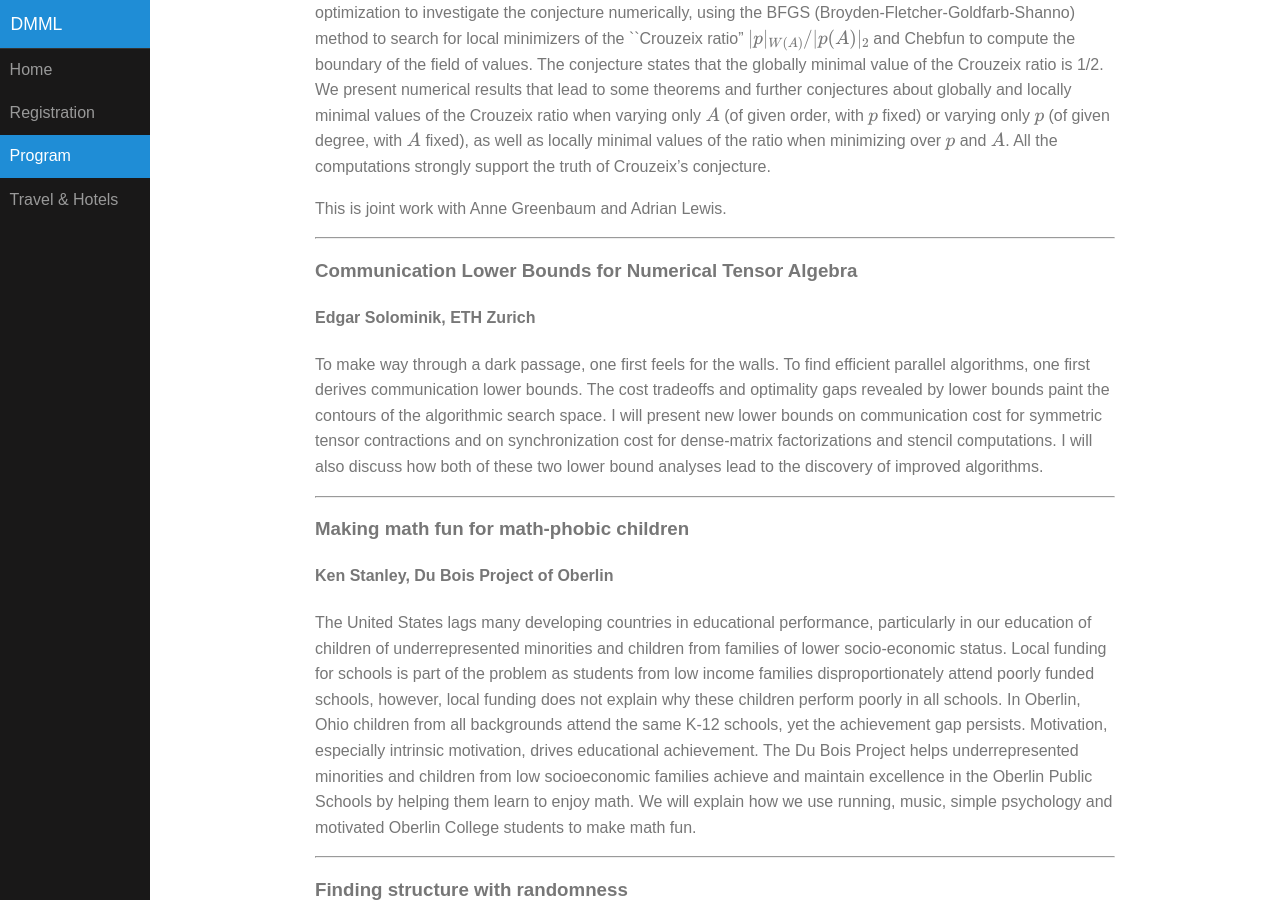
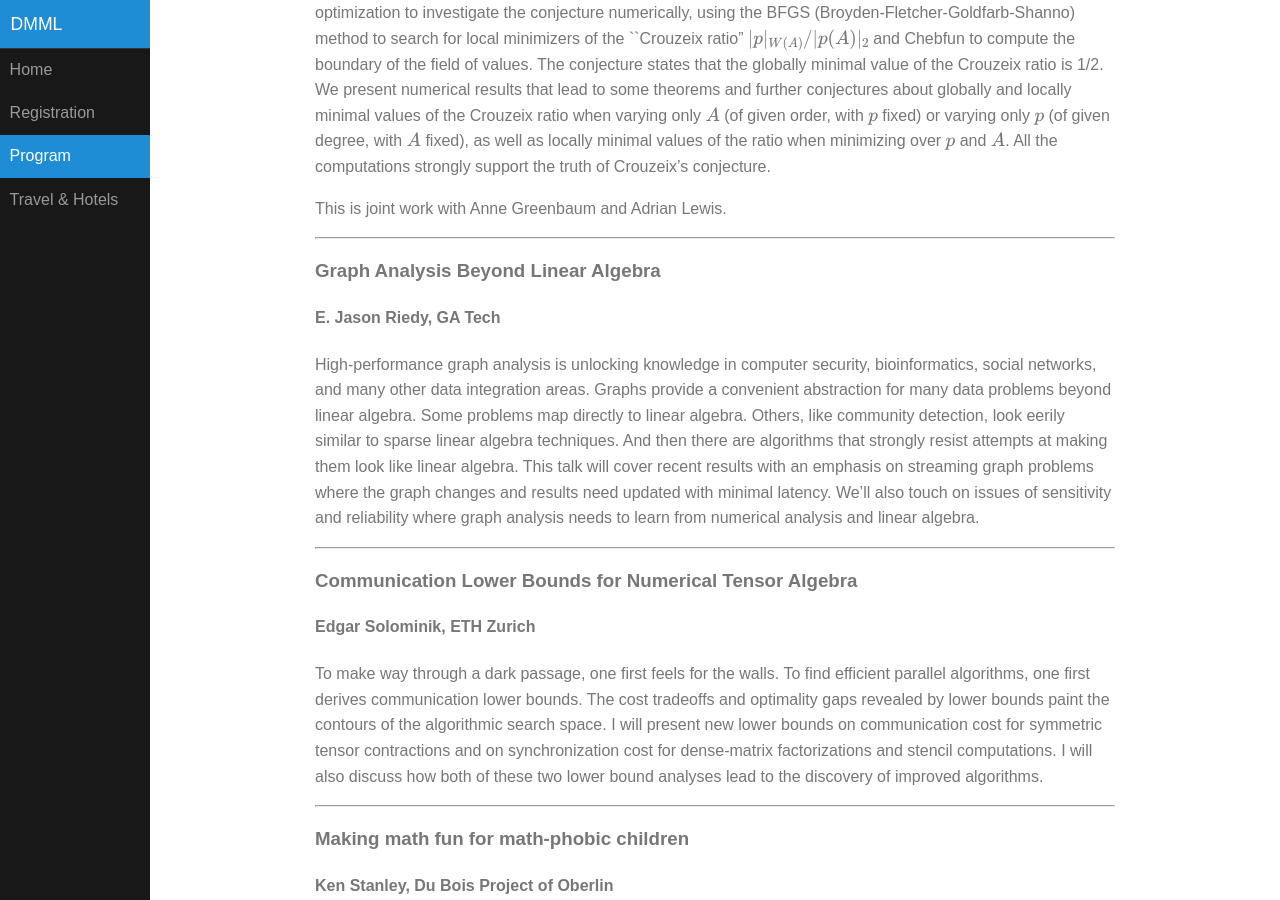
Before and after one commit to dbindel/dmml, a Jekyll site: the page built from program.html, in a window 1280 px wide and 900 px high, scrolled down 5411 px. Built offline with Jekyll 4.4.1, drawn with Linux system fonts in a browser that asks for light colours; formulas are drawn with MathJax 3; some of the changed text lies outside the part shown.

Commit message:
Added Jason abstract.

```diff
--- a/_data/speakers.yml
+++ b/_data/speakers.yml
@@ -177,6 +177,21 @@
     This is joint work with Anne Greenbaum and Adrian Lewis.
 - name: E. Jason Riedy
   affil: GA Tech
+  title: Graph Analysis Beyond Linear Algebra
+  abstract: |
+    High-performance graph analysis is unlocking knowledge in computer
+    security, bioinformatics, social networks, and many other data
+    integration areas.  Graphs provide a convenient abstraction for
+    many data problems beyond linear algebra. Some problems map
+    directly to linear algebra.  Others, like community detection,
+    look eerily similar to sparse linear algebra techniques.  And then
+    there are algorithms that strongly resist attempts at making them
+    look like linear algebra.  This talk will cover recent results
+    with an emphasis on streaming graph problems where the graph
+    changes and results need updated with minimal latency.  We'll also
+    touch on issues of sensitivity and reliability where graph
+    analysis needs to learn from numerical analysis and linear
+    algebra.
 - name: Horst Simon
   affil: LBNL
   sched: done
```
